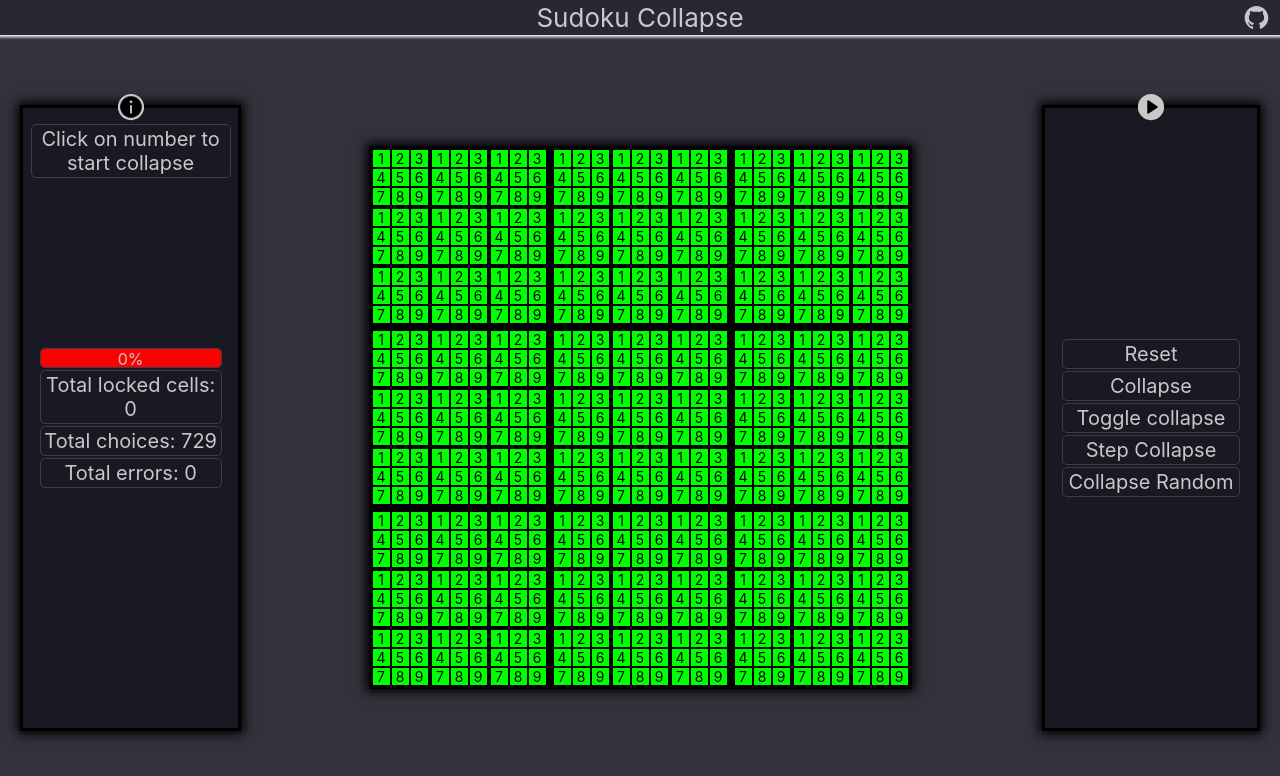
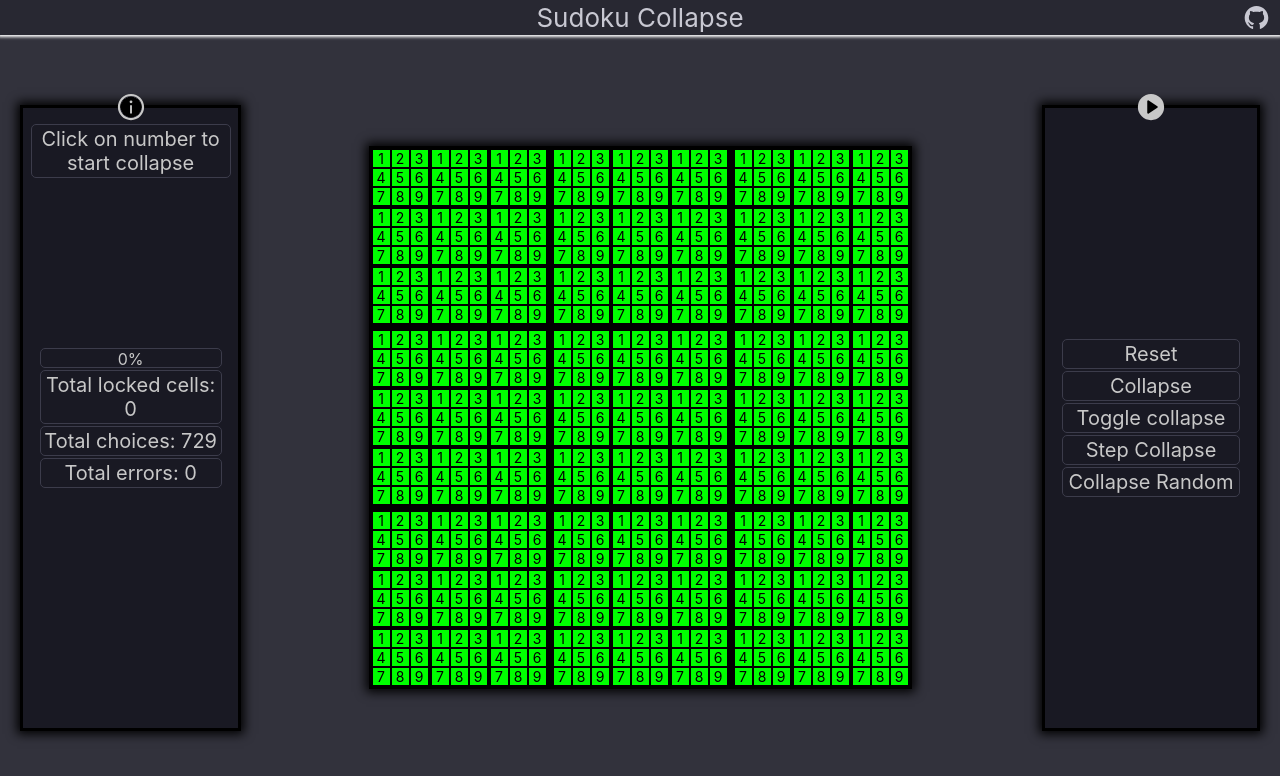
Before and after one commit to peoplestealusernames/sudoku-wave-collapse, a React (Create React App) app: page / in a window 1280 px wide. Shown: the top 776 px of the page. Built offline with nearby package versions, Linux system fonts and the light colour scheme.

Commit message:
LeftPanel: Grey scaled the progressBar

```diff
--- a/src/LeftPanel.tsx
+++ b/src/LeftPanel.tsx
@@ -56,7 +56,8 @@ export function LeftPanel(props: {
             Click on number to start collapse
         </span>
         <ProgressBar
-            style={BarStyle}
+            style={{ ...BarStyle, backgroundColor: "rgb(25, 25, 35)" }}
+            greenstyle={{ backgroundColor: "rgb(50, 50, 60)" }}
             progress={Math.round((1 - (remaining / 729)) * 1000) / 10}
         />
         <span style={BarStyle}>
```
